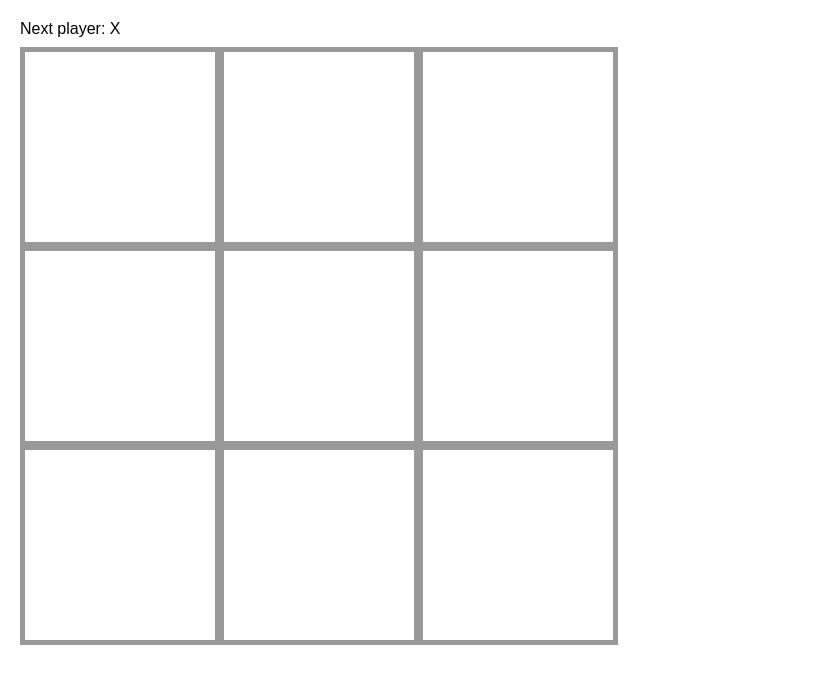
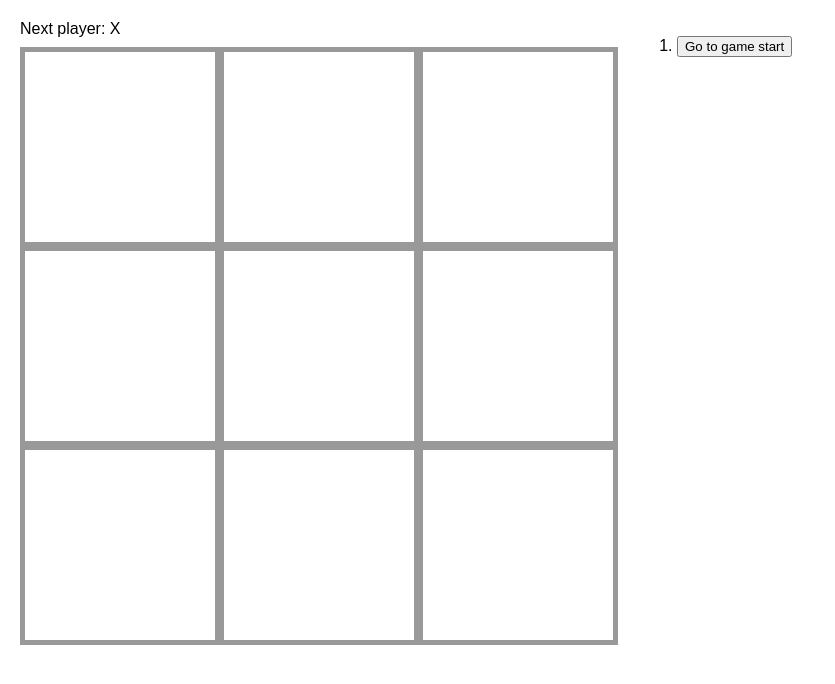
Before and after one commit to jasoneminyard/TicTacToe, a React (Create React App) app: page / in a window 1280 px wide. Shown: the top 684 px of the page, without its empty margins (0-835 px from the left). Built offline with nearby package versions, Linux system fonts and the light colour scheme.

Commit message:
keep history of moves

```diff
--- a/src/App.js
+++ b/src/App.js
@@ -63,13 +63,31 @@
     setXIsNext(!xIsNext);
   }
 
+  function jumpTo(nextMove) {
+    // TODO
+  }
+
+  const moves = history.map((squares, move) => {
+    let description;
+    if (move > 0) {
+      description = 'Go to move #' + move;
+    } else {
+      description = 'Go to game start';
+    }
+    return (
+      <li>
+        <button onClick={() => jumpTo(move)}>{description}</button>
+      </li>
+    );
+  });
+
   return (
     <div className="game">
       <div className="game-board">
                 <Board xIsNext={xIsNext} squares={currentSquares} onPlay={handlePlay} />
       </div>
       <div className="game-info">
-        <ol>{/*TODO*/}</ol>
+        <ol>{moves}</ol>
       </div>
     </div>
   );
```
